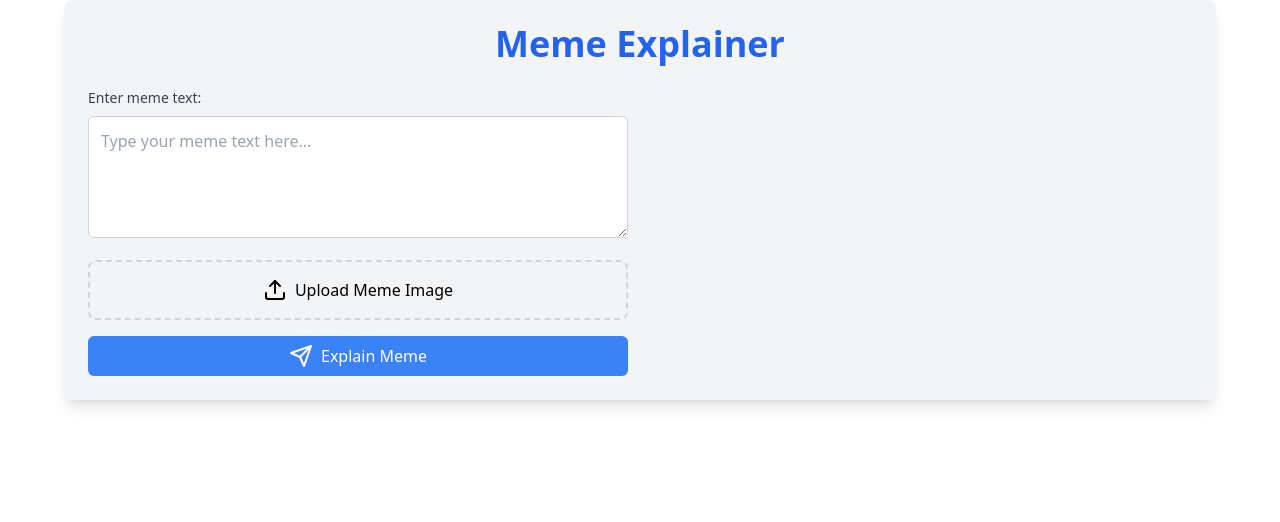
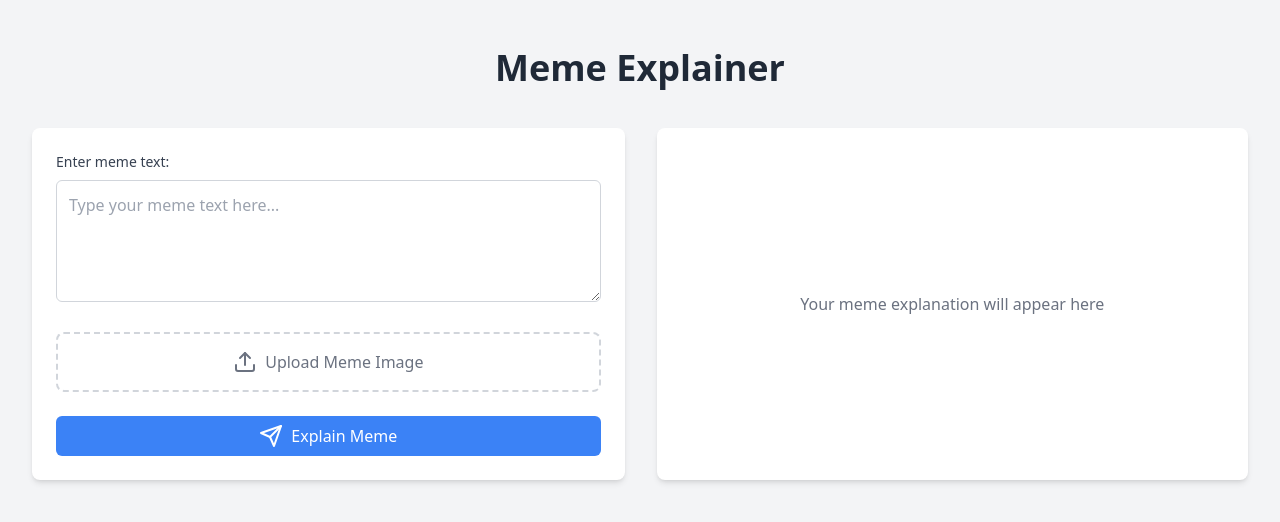
Before and after one commit to fergarciadlc/meme-explainer, a React (Create React App) app in the folder frontend/: page / in a window 1280 px wide. Shown: the top 522 px of the page. Built offline with nearby package versions, Linux system fonts and the light colour scheme.

Commit message:
updated component layout

```diff
--- a/frontend/src/MemeExplainer.js
+++ b/frontend/src/MemeExplainer.js
@@ -10,7 +10,7 @@ const TypewriterEffect = ({ text }) => {
       const timer = setTimeout(() => {
         setDisplayedText((prevText) => prevText + text[index]);
         setIndex((prevIndex) => prevIndex + 1);
-      }, 7); // Adjust this value to change typing speed
+      }, 7);
 
       return () => clearTimeout(timer);
     }
@@ -81,12 +81,13 @@ const MemeExplainer = () => {
   };
 
   return (
-    <div className={`max-w-6xl mx-auto p-6 bg-gray-100 rounded-lg shadow-lg ${error && error.includes('Failed to fetch') ? 'bg-red-100' : ''}`}>
-      <h1 className="text-4xl font-bold mb-6 text-center text-blue-600">Meme Explainer</h1>
+    <div className="min-h-screen bg-gray-100 py-12 px-4 sm:px-6 lg:px-8">
+      <div className="max-w-7xl mx-auto">
+        <h1 className="text-4xl font-bold text-center mb-10 text-gray-800">Meme Explainer</h1>
 
-      <div className="flex flex-col lg:flex-row gap-6">
-        <div className="w-full lg:w-1/2">
-          <div className="mb-4">
+        <div className="flex flex-col lg:flex-row gap-8">
+          <div className="w-full lg:w-1/2 bg-white rounded-lg shadow-md p-6">
+            <div className="mb-6">
               <label className="block text-sm font-medium text-gray-700 mb-2">Enter meme text:</label>
               <textarea
                 className="w-full p-3 border border-gray-300 rounded-md focus:ring-2 focus:ring-blue-500 focus:border-blue-500"
@@ -97,22 +98,22 @@ const MemeExplainer = () => {
               />
             </div>
 
-          <div className="mb-4">
-            <label className="flex items-center justify-center w-full p-4 border-2 border-dashed border-gray-300 rounded-lg cursor-pointer hover:border-blue-500">
+            <div className="mb-6">
+              <label className="flex items-center justify-center w-full p-4 border-2 border-dashed border-gray-300 rounded-lg cursor-pointer hover:border-blue-500 transition-colors">
                 <input type="file" className="hidden" onChange={handleImageUpload} accept="image/*" />
-              <Upload className="mr-2" />
-              <span>Upload Meme Image</span>
+                <Upload className="mr-2 text-gray-500" />
+                <span className="text-gray-500">Upload Meme Image</span>
               </label>
             </div>
 
             {imagePreview && (
-            <div className="mb-4">
+              <div className="mb-6">
                 <img src={imagePreview} alt="Uploaded meme" className="max-w-full h-auto rounded-lg" />
               </div>
             )}
 
             <button
-            className="w-full bg-blue-500 text-white px-4 py-2 rounded-md hover:bg-blue-600 focus:outline-none focus:ring-2 focus:ring-blue-500 focus:ring-opacity-50 transition duration-200 flex items-center justify-center"
+              className="w-full bg-blue-500 text-white px-4 py-2 rounded-md hover:bg-blue-600 focus:outline-none focus:ring-2 focus:ring-blue-500 focus:ring-opacity-50 transition-colors duration-200 flex items-center justify-center"
               onClick={explainMeme}
               disabled={isLoading || (!memeText && !memeImage)}
             >
@@ -135,12 +136,17 @@ const MemeExplainer = () => {
           </div>
 
           <div className="w-full lg:w-1/2">
-          {explanation && (
-            <div className="p-4 bg-white rounded-lg shadow h-full">
-              <h2 className="text-xl font-semibold mb-2 text-gray-800">Explanation:</h2>
+            {explanation ? (
+              <div className="bg-white rounded-lg shadow-md p-6 h-full">
+                <h2 className="text-xl font-semibold mb-4 text-gray-800">Explanation:</h2>
                 <TypewriterEffect text={explanation} />
               </div>
+            ) : (
+              <div className="bg-white rounded-lg shadow-md p-6 h-full flex items-center justify-center">
+                <p className="text-gray-500 text-center">Your meme explanation will appear here</p>
+              </div>
             )}
+          </div>
         </div>
       </div>
     </div>
```
Lines whose indentation alone changed are shown as unchanged.
